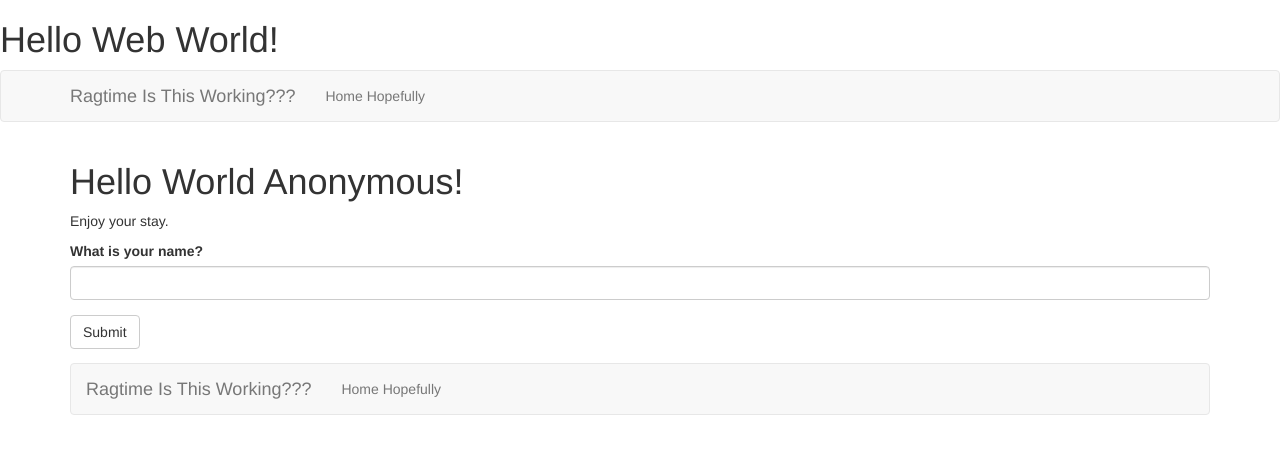
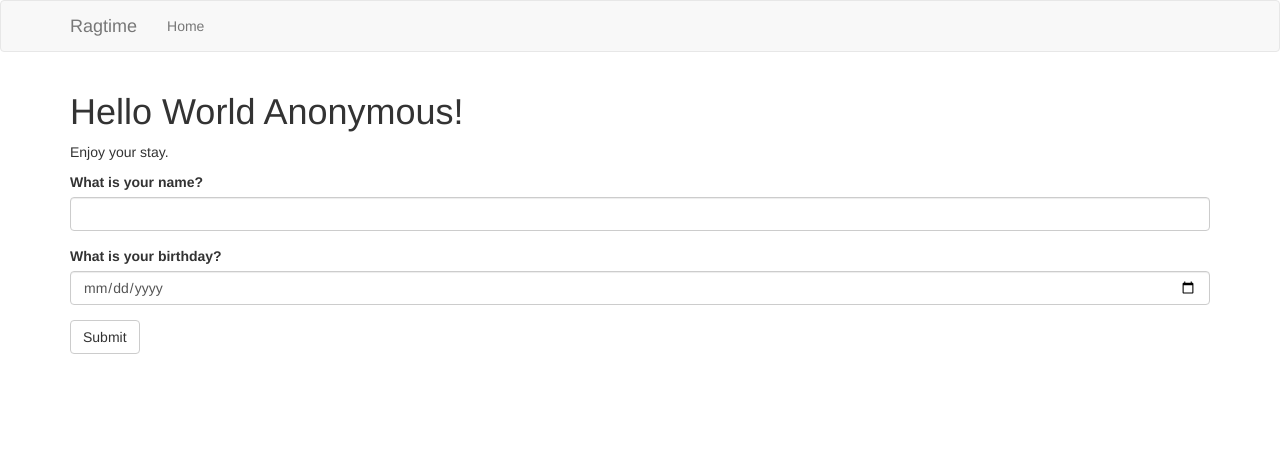
Before and after one commit to jsiu1248/coding_nomads_flask_labs, a Flask app: page / in a window 1280 px wide. Shown: the top 454 px of the page. Run offline with Flask 2, Linux system fonts and the light colour scheme; some libraries are stand-ins or nearby versions.

Commit message:
attempting to complete the zodiac exercise. I'm trying to compare the dates. But, having trouble

```diff
--- a/app.py
+++ b/app.py
@@ -1,14 +1,18 @@
+from datetime import date
 from wsgiref.validate import validator
 from flask import Flask, render_template, abort, url_for, redirect, session, flash
 from flask_bootstrap import Bootstrap
 from flask_wtf import FlaskForm
-from wtforms import StringField, SubmitField
+from wtforms import StringField, SubmitField, DateField
 from wtforms.validators import DataRequired
 
 class NameForm(FlaskForm):
     # the validator is needed because a string is required
     name = StringField("What is your name?", validators=[DataRequired()])
+    #stores as a datetime.date
+    form_birthday = DateField("What is your birthday?", format='%Y-%m-%d', validators=[DataRequired()])
     submit = SubmitField("Submit")
+
 
 #app is an instance of a Flask object
 # generally the __name__ passed as argument is correct
@@ -38,7 +42,7 @@
         session['name']= form.name.data
 
         # name=form.name.data # we can clear the line because it already gets cleared
-        form.name.date=""
+        form.name.data=""
         #whenever a post function happens then you can go back to get function so it doesn't error
         flash('Please enjoy this place!')
         return redirect(url_for('index'))
@@ -58,7 +62,19 @@
 
 @app.route('/zodiac')
 def zodiac():
-    return render_template('zodiac.html')
+    form = NameForm()
+    if form.validate_on_submit():
+        session['name']= form.name.data
+        form.name.data=""
+        flash("hihi")
+        print(form.form_birthday)
+    #     if form.form_birthday == date.datetime(1992,1,24):
+    #         flash("hihi")
+    #         #return form.dt.data.strftime('%Y-%m-%d')
+    #         return redirect(url_for('zodiac'))
+
+    # return render_template('zodiac.html', form=form, name=session.get('name'), form_birthday=session.get('form_birthday'))
+
 
 @app.route('/song')
 def song():
--- a/templates/base.html
+++ b/templates/base.html
@@ -10,6 +10,7 @@
 </body> #}
 
  {% extends 'bootstrap/base.html' %}
+ {# title belongs here#}
 {% block title %}{{super()}}Ragtime -{% endblock %}
 {% block navbar %}
 <div class="navbar navbar-default" role="navigation">
--- a/templates/index.html
+++ b/templates/index.html
@@ -1,4 +1,3 @@
-<h1>Hello Web World!</h1>
 {# If I put Hello World below then it doesn't show#}
 {% extends 'base.html'%}
 
@@ -23,27 +22,6 @@
 
 {{wtf.quick_form(form)}}
 
-</form>
-{% block navbar %}
-<div class="navbar navbar-default" role="navigation">
-    <div class="container">
-        <div class="navbar-header">
-            <button type="button" class="navbar-toggle collapsed" data-toggle="collapse" data-target="#bs-example-navbar-collapse-1" aria-expanded="false">
-                <span class="sr-only">Toggle navigation</span>
-                <span class="icon-bar"></span>
-                <span class="icon-bar"></span>
-                <span class="icon-bar"></span>
-            </button>
-            <a class="navbar-brand" href="/">Ragtime Is This Working???</a>
-        </div>
-        <div class="collapse navbar-collapse" id="bs-example-navbar-collapse-1">
-            <ul class="nav navbar-nav">
-                <li><a href="/">Home Hopefully</a></li>
-            </ul>
-        </div>
-    </div>
-</div>
-{% endblock navbar%}
 
 
 {% endblock page_content%}
```
Also changed, not shown: templates/zodiac.html (+11 -3 lines).
